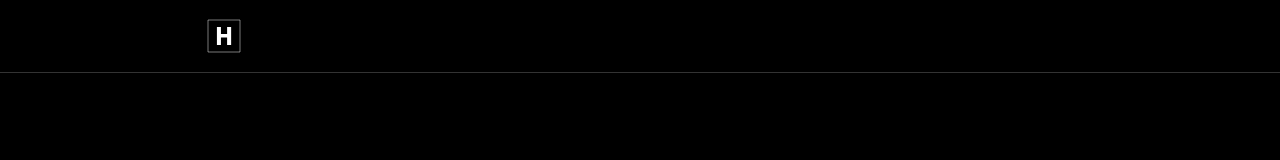
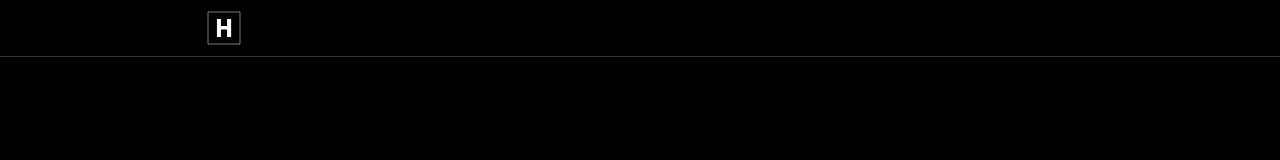
Before and after one commit to dajeo/dajeo.github.io, a Vue app: page / in a window 1280 px wide. Shown: the top 160 px of the page. Built offline with nearby package versions, Linux system fonts and the light colour scheme.

Commit message:
Remove padding in header

```diff
--- a/src/components/layout/HeaderLayout.vue
+++ b/src/components/layout/HeaderLayout.vue
@@ -29,6 +29,5 @@ header {
   justify-content: space-between;
   align-items: center;
   margin: auto;
-  padding: 8px;
 }
 </style>
```
